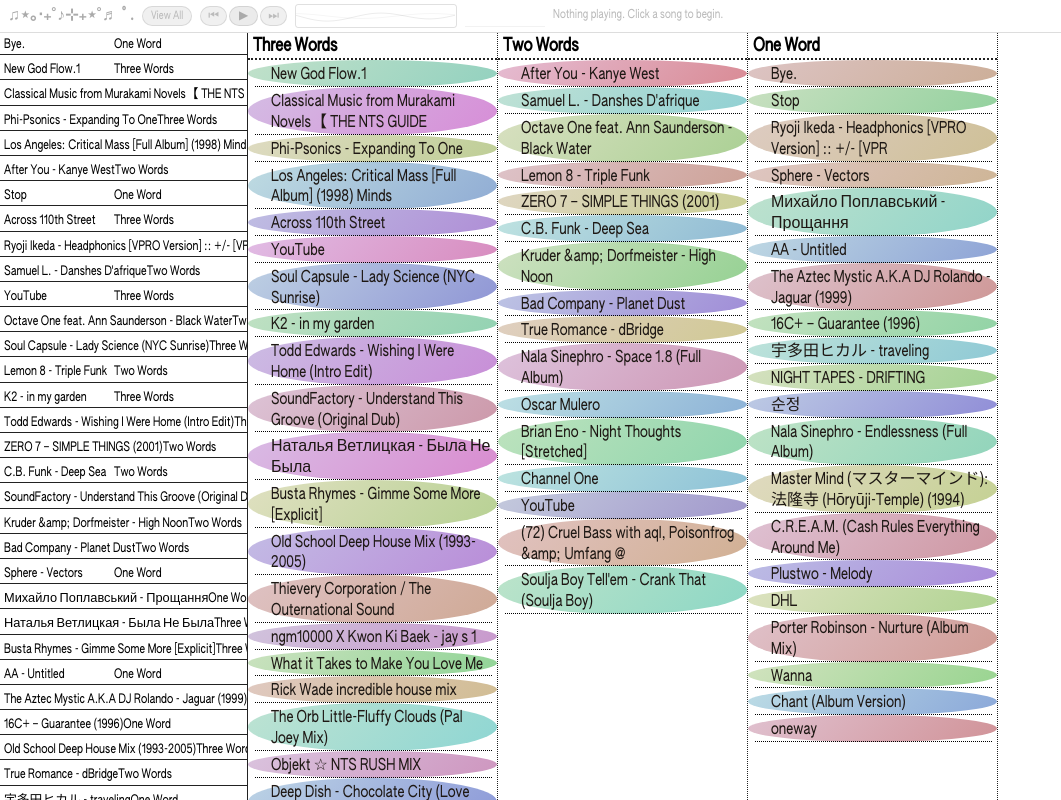
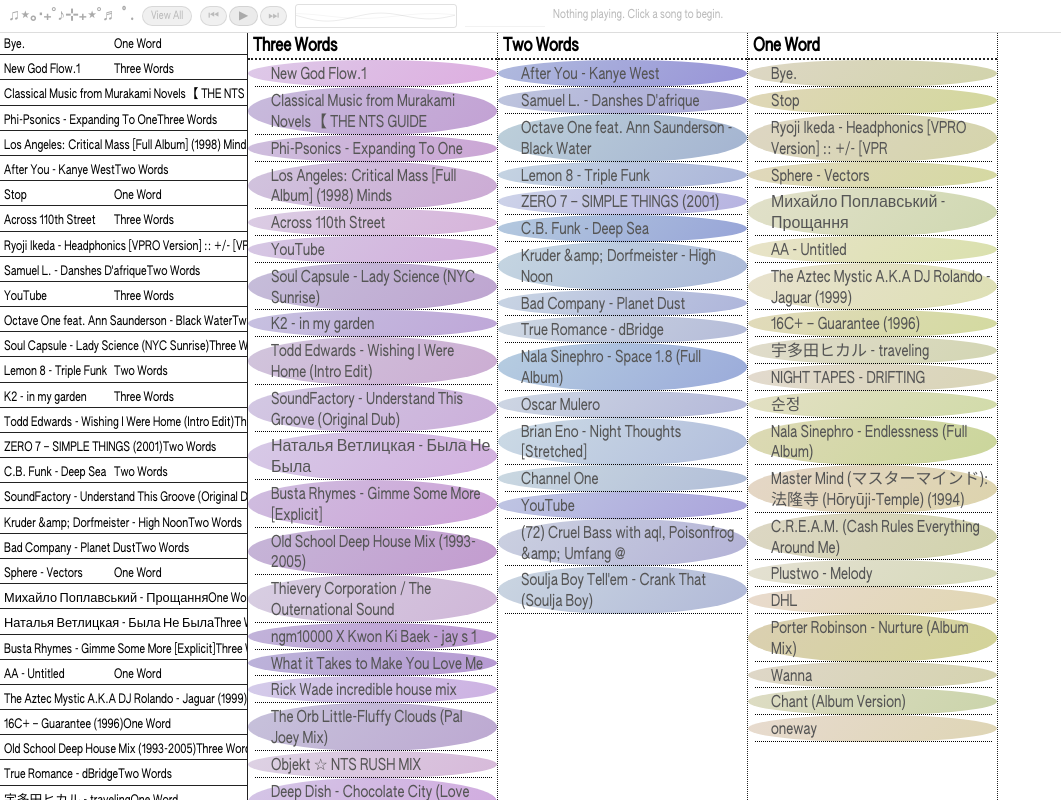
Before and after one commit to ReidSurmeier/music-player, a Next.js app: page / in a window 1280 px wide. Shown: the whole page, without its empty margins (0-1061 px from the left). Built offline with nearby package versions, Linux system fonts and the light colour scheme; a web font is replaced by a local one.

Commit message:
feat: category-family color gradients — each column shares a hue zone, songs vary ±14° within it (warm/cool/purple/green/blue families)

```diff
--- a/app/page.tsx
+++ b/app/page.tsx
@@ -43,55 +43,87 @@ const LABEL_MAP: Record<string,string> = {
   threewords:"Three Words", twowords:"Two Words", oneword:"One Word",
 };
 
-// 10 colors directly from reidsurmeier.garden/fj09304u2.png
-const P = {
-  purple:  "#800080",
-  red:     "#FF0000",
-  blue:    "#0000FF",
-  lavender:"#D4C5F9",
-  cream:   "#F0E8D0",
-  dark:    "#333333",
-  steel:   "#6699CC",
-  orange:  "#FF6600",
-  green:   "#008000",
-  silver:  "#C0C0C0",
+// ── Color families: each category maps to a base hue.
+// Songs within the same column stay in the same hue family (±15°),
+// but each song gets a unique variation via yt_id hash.
+const CAT_HUE: Record<string, number> = {
+  // warm / orange family
+  edible: 28, animal: 28, brown: 28, yellow: 38, orange: 28,
+  // green family
+  fruit: 130, alcohol: 125, plants: 135, nature: 140, green: 130,
+  // blue / steel family
+  gemstones: 215, location: 218, metals: 210, elements: 210,
+  nature2: 215, mid: 210, twowords: 215,
+  // lavender / purple family
+  people: 265, floral: 270, light: 260, pink: 305, purple: 285, threewords: 265,
+  // blue deep family
+  deep: 225, blue: 225,
+  // red family
+  red: 5,
+  // cream / warm neutral family
+  dessert: 42, artifact: 40, fabric: 40, pale: 45, white: 48, oneword: 42,
+  // silver / grey family
+  metals2: 210, gray: 210,
+  // dark / muted
+  time: 20, dark: 18,
 };
-const CAT_BG: Record<string,string> = {
-  edible:    P.orange,  fruit:      P.green,  dessert:   P.cream,
-  people:    P.lavender,floral:     P.lavender,gemstones: P.steel,
-  location:  P.steel,  alcohol:    P.green,  animal:    P.orange,
-  plants:    P.green,  nature:     P.steel,  metals:    P.silver,
-  elements:  P.silver, artifact:   P.cream,  fabric:    P.cream,
-  time:      P.dark,   mid:        P.silver, pale:      P.cream,
-  light:     P.lavender,dark:      P.dark,   deep:      P.blue,
-  red:       P.red,    yellow:     P.orange, pink:      P.lavender,
-  orange:    P.orange, purple:     P.purple, green:     P.green,
-  blue:      P.blue,   brown:      P.orange, white:     P.cream,
-  gray:      P.silver, threewords: P.lavender,twowords: P.steel,
-  oneword:   P.cream,
+// Explicit lookup (overrides above where needed)
+const CAT_HUE_MAP: Record<string, number> = {
+  edible:47, fruit:128, dessert:42, people:265, floral:270,
+  gemstones:215, location:218, alcohol:125, animal:32, plants:132,
+  nature:140, metals:210, elements:208, artifact:40, fabric:44,
+  time:20, mid:210, pale:45, light:260, dark:18, deep:225,
+  red:5, yellow:38, pink:305, orange:28, purple:285, green:128,
+  blue:222, brown:30, white:48, gray:210,
+  threewords:265, twowords:215, oneword:42,
 };
+
+function hashInt(str: string): number {
+  let h = 0;
+  for (let i = 0; i < str.length; i++) h = (Math.imul(31, h) + str.charCodeAt(i)) | 0;
+  return Math.abs(h);
+}
+
+function pillStyle(song: Song, available: boolean): React.CSSProperties {
+  if (!available) return { opacity: 0.4 };
+
+  const catId = song.categories?.[0] || "gray";
+  const baseHue = CAT_HUE_MAP[catId] ?? 210;
+  const hash = hashInt(song.yt_id);
+
+  // Variation within the family: ±14° hue, so songs in same column
+  // are clearly related but individually distinct
+  const hueShift = (hash % 29) - 14;
+  const h1 = (baseHue + hueShift + 360) % 360;
+  const h2 = (h1 + 18) % 360;
+
+  // Saturation: low-medium (25–42%), all muted/washed
+  const sat1 = 25 + (hash % 17);
+  const sat2 = sat1 + 5;
+
+  // Lightness: high (78–87%), keeps everything soft
+  const l1 = 78 + ((hash >> 4) % 9);
+  const l2 = l1 - 7;
+
+  // Dark category: invert lightness
+  const isDarkCat = catId === "dark" || catId === "time";
+  if (isDarkCat) {
+    const ds = 6 + (hash % 10);
+    const dl = 38 + ((hash >> 3) % 14);
+    return {
+      background: "linear-gradient(135deg,hsl(" + h1 + "," + ds + "%," + dl + "%) 0%,hsl(" + h2 + "," + (ds+4) + "%," + (dl-7) + "%) 100%)",
+      color: "#e8e8e8",
+    };
+  }
+
+  return {
+    background: "linear-gradient(135deg,hsl(" + h1 + "," + sat1 + "%," + l1 + "%) 0%,hsl(" + h2 + "," + sat2 + "%," + l2 + "%) 100%)",
+    color: "#555",
+  };
+}
 
 function catLabel(id: string) {
   return LABEL_MAP[id] || (id.charAt(0).toUpperCase() + id.slice(1));
-}
-
-// Per-song gradient: each song gets a unique two-stop gradient
-// Fallback to category color if no gradient stored
-function pillStyle(song: Song, available: boolean): React.CSSProperties {
-  if (!available) return { opacity: 0.4 };
-  if (song.gradient) {
-    const { from, to, hue } = song.gradient;
-    // Use white text for dark hues (purple, blue, green, red ranges)
-    const darkHue = (hue >= 180 && hue <= 320) || hue >= 340 || hue <= 20;
-    const sat = parseInt(from.slice(1,3), 16);
-    const isDark = sat < 130;
-    const grad = "linear-gradient(135deg, " + from + " 0%, " + to + " 100%)";
-    return {
-      background: grad,
-      color: isDark ? "#f5f0e8" : "#1E1814",
-    };
-  }
-  return { backgroundColor: CAT_BG[song.categories?.[0] || "gray"] || "#ddd" };
 }
 
 function cleanTitle(title: string) {
@@ -397,7 +429,9 @@ export default function MusicPlayer() {
   // currentSongRef avoids stale closure inside setTimeout
   const onSidebarEnter = useCallback((el: HTMLLIElement, song: Song) => {
     if (currentSongRef.current?.yt_id === song.yt_id) return;
-    const color = CAT_BG[(song.categories || ["gray"])[0]] || "#ddd";
+    const catId = (song.categories || ["gray"])[0];
+    const baseHue = CAT_HUE_MAP[catId] ?? 210;
+    const color = "hsl(" + baseHue + ",30%,80%)";
     el.style.backgroundColor = color;
   }, []);
 
```
